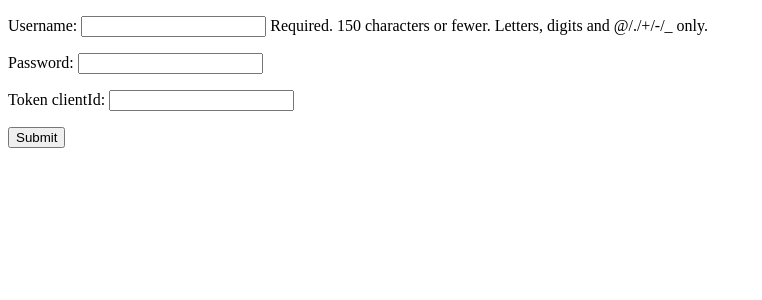
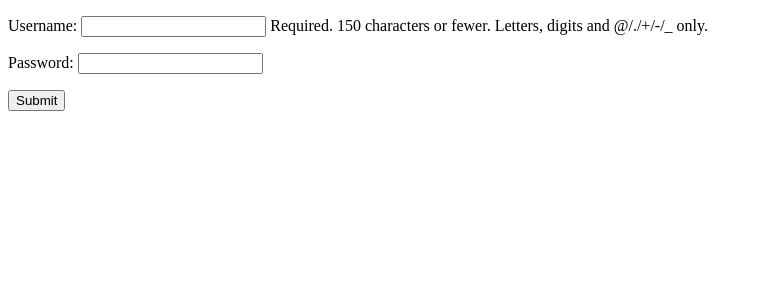
Before and after one commit to developeroka/blog_restapi, a Django app: template rest/templates/rest/register.html in a window 1280 px wide. Shown: the top 300 px of the page, without its empty margins (0-762 px from the left). Run offline with Django 3.2, Linux system fonts and the light colour scheme; the template is opened without the code that fills it: values that come from a table or form of the project are taken from there, others are empty.

Commit message:
remove token_clientId from register form

```diff
--- a/rest/models.py
+++ b/rest/models.py
@@ -29,7 +29,7 @@ class BlogPost(models.Model):
 class ApiToken(models.Model):
     token_content = models.CharField(max_length=256)
     token_expired = models.DateTimeField()
-    token_clientId = models.CharField(max_length=500)
+    token_clientId = models.CharField(max_length=500, null=True)
     token_user = models.ForeignKey(User, on_delete=models.CASCADE)
 
     def __str__(self):
--- a/rest/templates/rest/register.html
+++ b/rest/templates/rest/register.html
@@ -8,7 +8,6 @@
   <form method="POST" action="">
      {% csrf_token %}
      {{ user_form.as_p }}
-     {{ token_form.as_p }}
       <input type="submit">
   </form>
 </body>
--- a/rest/views.py
+++ b/rest/views.py
@@ -254,16 +254,14 @@ class UserActivity:
                         """TODO : check why token/user _form doesn't have
                          cleaned_data without breakpoint but it has with it...!"""
 
-                        my_token = salted_hmac(user).hexdigest()
+                        my_token = salted_hmac(user, datetime.now()).hexdigest()
                         token = ApiToken(token_content=my_token,
                                          token_expired=expire_date,
-                                         token_clientId=client_id,
                                          token_user=user)
                         token.save()
                         return JsonResponse(
                             {'token: ': token.token_content,
                              'expired: ':  token.token_expired,
-                             'clientId': token.token_clientId
                              })
                     else:
                         user_form.add_error('password', 'your username can only include '
@@ -275,10 +273,8 @@ class UserActivity:
                                                     'and least 3 characters')
         else:
             user_form = UserForm()
-            token_form = TokenForm()
         return shortcuts.render(request, UserActivity._template_register, {
             'user_form': user_form,
-            'token_form': token_form
         })
 
     def login(request):
```
Also changed, not shown: db.sqlite3.
